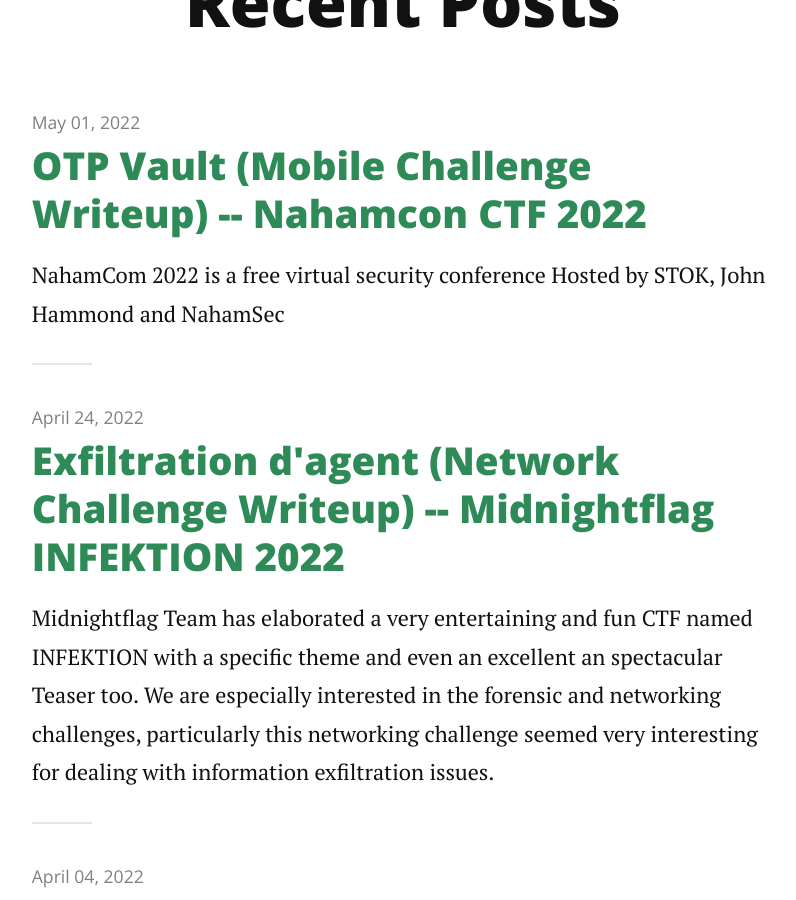
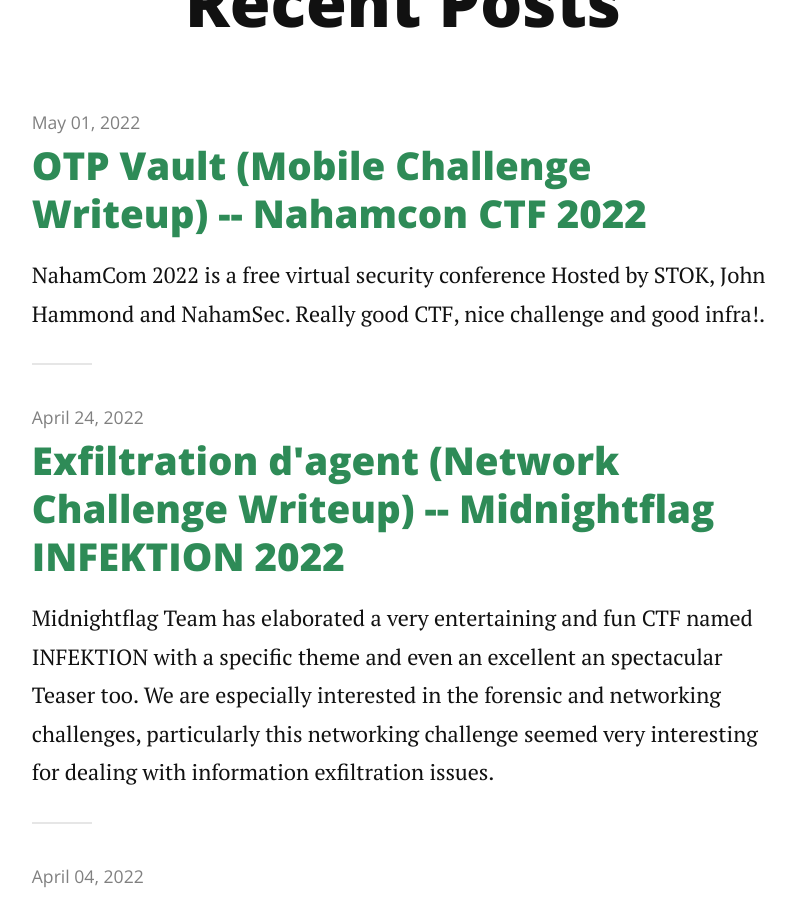
Before and after one commit to leonuz/leonuz.github.io, a Jekyll site: the page built from index.html, in a window 1280 px wide and 900 px high, scrolled down 395 px. Shown: the whole window, without its empty margins (237-1033 px from the left). Built offline with Jekyll 4.4.1, drawn with Linux system fonts in a browser that asks for light colours; nearby versions of some CDN libraries; the list of posts is cut into pages by our own code.

Commit message:
NahamCon 2022

```diff
--- a/_posts/2022-05-01-OTP-Vault.markdown
+++ b/_posts/2022-05-01-OTP-Vault.markdown
@@ -2,9 +2,9 @@
 layout: post
 title:  "OTP Vault (Mobile Challenge Writeup) -- Nahamcon CTF 2022"
 date:   2022-05-01
-image: nahamcon.png
+image:  /nahamcon22/nahamcon.png
 ---
-<p class="intro"><span class="dropcap">N</span>ahamCom 2022 is a free virtual security conference Hosted by <a href="https://twitter.com/STOKFredrik">STOK</a>, <a href="https://twitter.com/_johnhammond">John Hammond</a> and <a href="https://twitter.com/NahamSec">NahamSec</a></p>
+<p class="intro"><span class="dropcap">N</span>ahamCom 2022 is a free virtual security conference Hosted by <a href="https://twitter.com/STOKFredrik">STOK</a>, <a href="https://twitter.com/_johnhammond">John Hammond</a> and <a href="https://twitter.com/NahamSec">NahamSec</a>. Really good CTF, nice challenge and good infra!.</p>
 
 
 Challenges Description:
```
Also changed, not shown: other parts of _posts/2022-05-01-OTP-Vault.markdown (+1 -1 lines).
